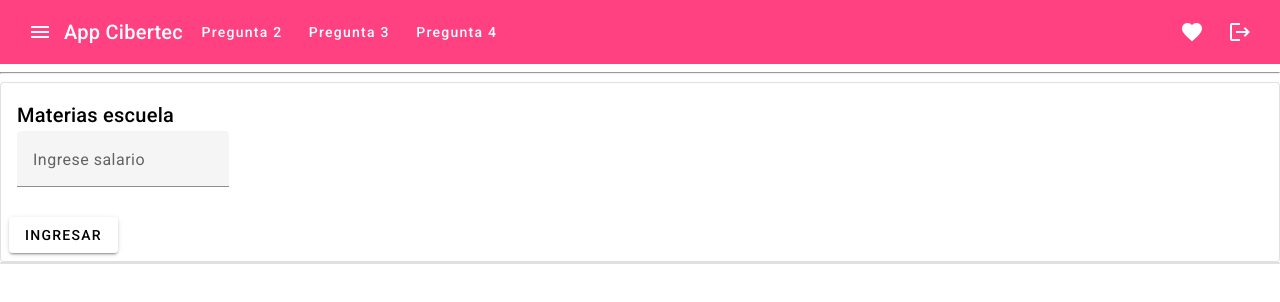
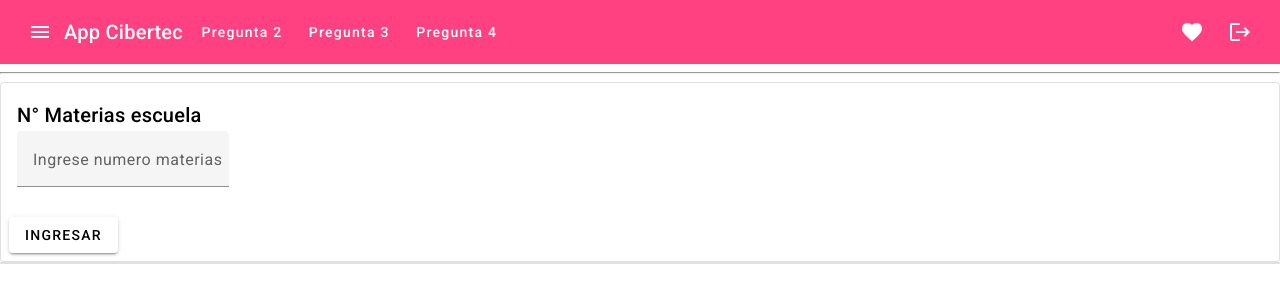
Before and after one commit to santizafer/T2-SANTIBANEZHERNANDEZJUANOSWALDO, an Angular app: page /dashboard/pregunta3 in a window 1280 px wide. Shown: the top 302 px of the page. Built offline with nearby package versions, Linux system fonts and the light colour scheme; sample sign-in values are in the browser's storage.

Commit message:
Pregunta 3

```diff
--- a/src/app/dashboard/preguntas/pregunta-3/pregunta-3.component.html
+++ b/src/app/dashboard/preguntas/pregunta-3/pregunta-3.component.html
@@ -1,12 +1,12 @@
 <mat-card appearance="outlined">
   <mat-card-header>
-    <mat-card-title> Materias escuela</mat-card-title>
+    <mat-card-title> N° Materias escuela</mat-card-title>
   </mat-card-header>
   <mat-card-content>
 
     <div class="form">
       <mat-form-field>
-        <mat-label>Ingrese salario</mat-label>
+        <mat-label>Ingrese numero materias</mat-label>
         <input matInput type="number" #txtmaterias>
       </mat-form-field>
     </div>
```
